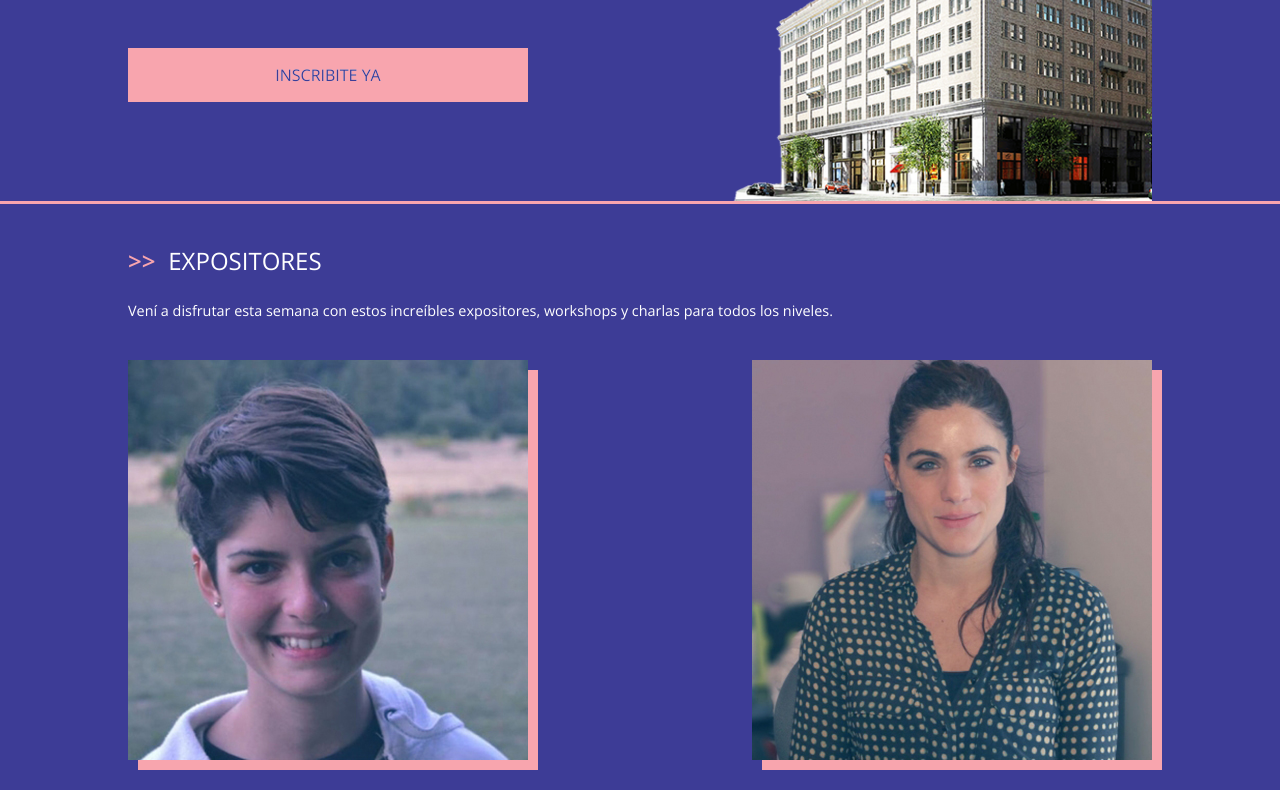
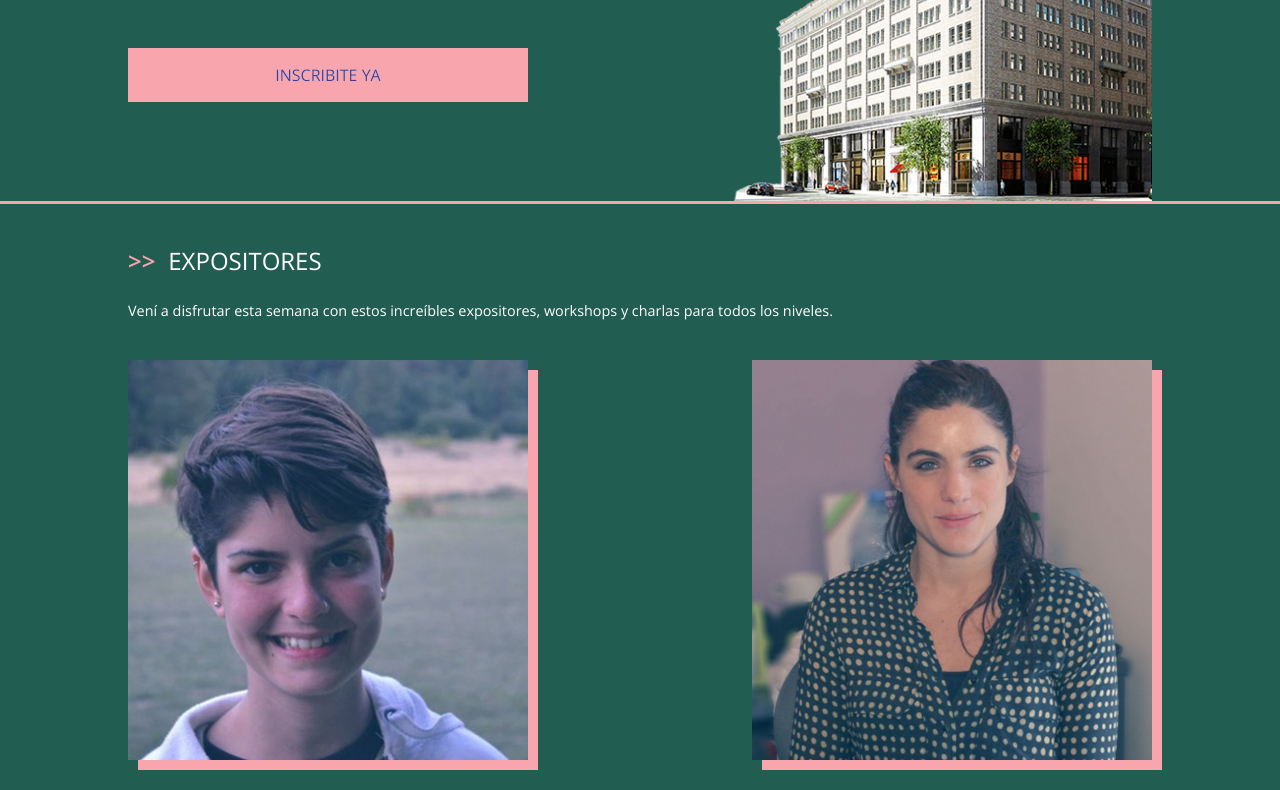
Before and after one commit to maurogara/prueba2-2020, a plain HTML site: page index.html in a window 1280 px wide. Shown: the part 401-1191 px from the top of the page. Drawn offline with nearby package versions, Linux system fonts and the light colour scheme.

Commit message:
Cambié el fondo a verde

```diff
--- a/css/style.css
+++ b/css/style.css
@@ -7,7 +7,7 @@
   box-sizing: border-box; }
 
 body {
-  background-color: #3d3c96;
+  background-color: #044739e0;
   font-family: "Open Sans", sans-serif;
   color: #FFF;
   overflow-x: hidden; }
```
